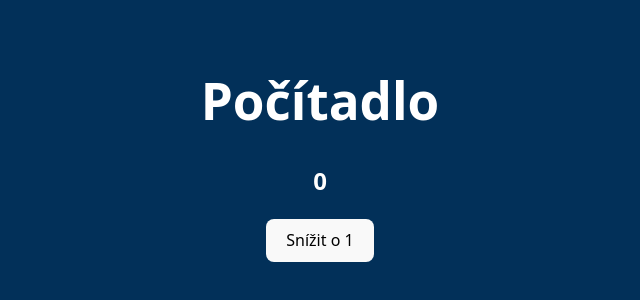
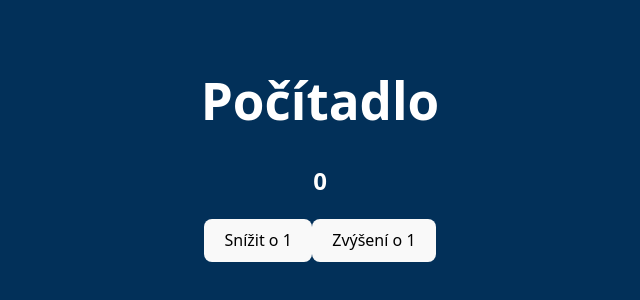
Before and after one commit to Barbora6/procvicovani, a React (Vite) app in the folder my-app/: page / in a window 1280 px wide. Shown: the part 250-550 px from the top of the page, without its empty margins (320-960 px from the left). Built offline with nearby package versions, Linux system fonts and the light colour scheme.

Commit message:
Zvýšení o 1

```diff
--- a/my-app/src/components/Counter.jsx
+++ b/my-app/src/components/Counter.jsx
@@ -1,5 +1,6 @@
 import { useState } from "react";
 import { DecreaseButton } from "./DecreaseButton";
+import { Increase } from "./Increase";
 
 export const Counter = () => {
   const [value, setValue] = useState(0);
@@ -9,11 +10,17 @@ export const Counter = () => {
     setValue(result);
   };
 
+  const increaseOne = () => {
+    const newValue = value + 1;
+    setValue(newValue);
+  };
+
   return (
     <div>
       <h1>Počítadlo</h1>
       <h2>{value}</h2>
       <DecreaseButton decrease={decreaseOne} />
+      <Increase increase={increaseOne} />
     </div>
   );
 };
--- /dev/null
+++ b/my-app/src/components/Increase.jsx
@@ -0,0 +1,3 @@
+export const Increase = ({ increase }) => {
+  return <button onClick={increase}>Zvýšení o 1</button>;
+};
```
